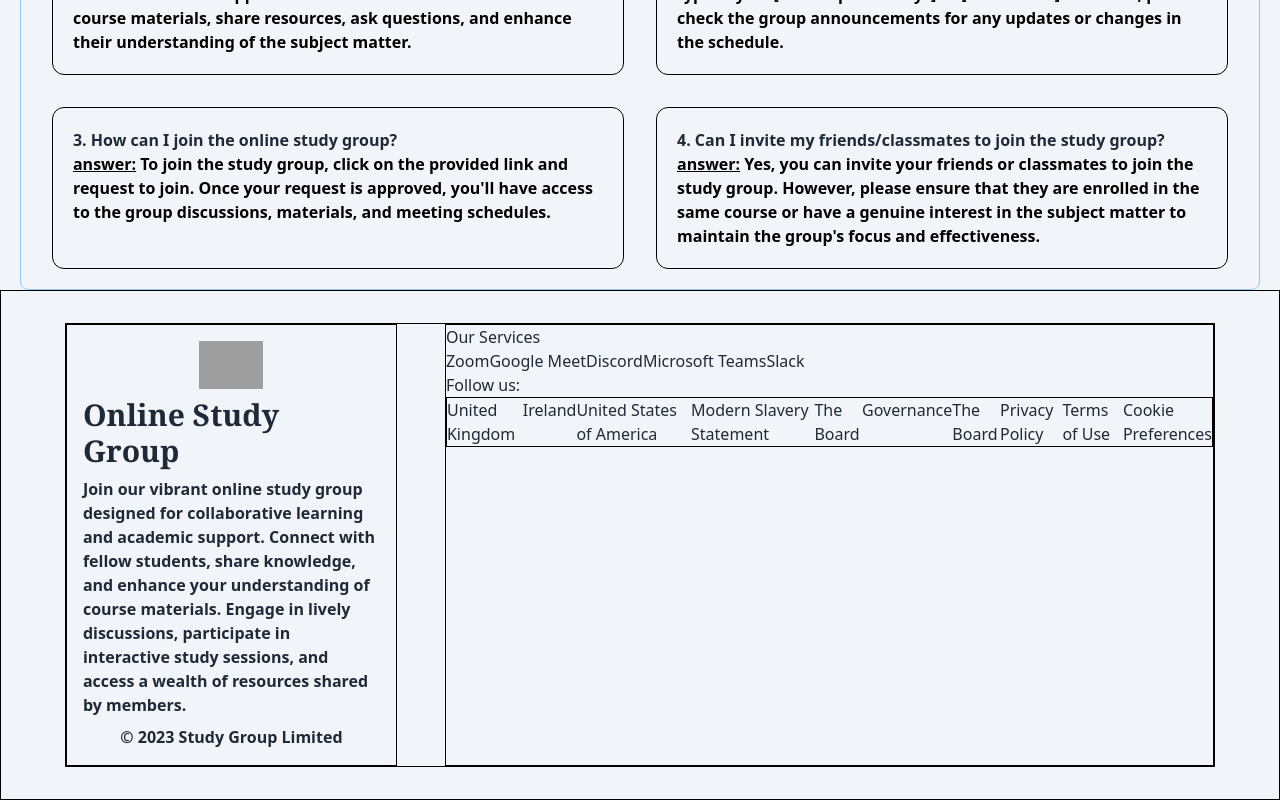
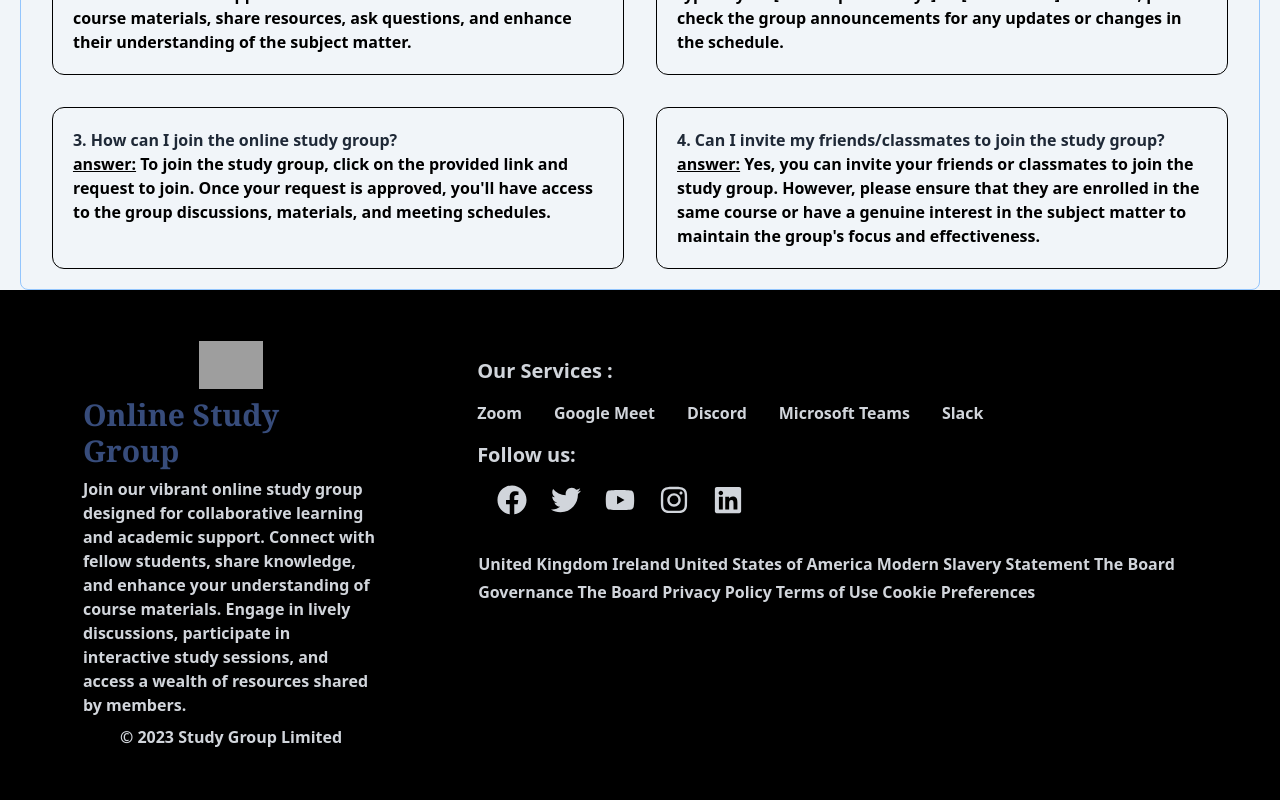
Before and after one commit to swapno92/Online-Group-Study, a React (Vite) app: page / in a window 1280 px wide. Shown: the part 1454-2254 px from the top of the page. Built offline with nearby package versions, Linux system fonts and the light colour scheme; grey boxes are pictures that could not be loaded.

Commit message:
first commit

```diff
--- a/src/components/Footer.jsx
+++ b/src/components/Footer.jsx
@@ -1,29 +1,35 @@
 // import React from 'react';
+import { FaFacebook, FaInstagram, FaLinkedin, FaTwitter, FaYoutube } from 'react-icons/fa';
+
 
 const Footer = () => {
     return (
-        <div className="line py-8">
-            <div className="line w-[90%] mx-auto md:flex gap-12">
+        <div className="line py-8 bg-black text-gray-300">
+            <div className="line w-[90%] mx-auto md:flex gap-12 ">
                 <div className="line w-[30%] p-4 flex flex-col items-center space-y-2">
                     <img src="https://i.ibb.co/9r69Pbm/logo2.png" alt="" className="w-16" />
-                    <h2 className="font-bold font-serif text-3xl from-stone-400">Online Study Group</h2>
+                    <h2 className="font-bold font-serif text-3xl text-[#374c7b]">Online Study Group</h2>
                     <p className="font-semibold">Join our vibrant online study group designed for collaborative learning and academic support. Connect with fellow students, share knowledge, and enhance your understanding of course materials. Engage in lively discussions, participate in interactive study sessions, and access a wealth of resources shared by members.</p>
                     <p className="font-semibold mt-4">© 2023 Study Group Limited</p>
                 </div>
-                <div className="line w-[70%]">
-                    <h2>Our Services</h2>
-                    <div className="flex">
+                <div className="line w-[70%] p-8 space-y-4">
+                    <h2 className='font-bold text-xl'>Our Services :</h2>
+                    <div className="flex font-semibold gap-8">
                         <p>Zoom</p>
                         <p>Google Meet</p>
                         <p>Discord</p>
                         <p>Microsoft Teams</p>
                         <p>Slack</p>
                     </div>
-                    <h2>Follow us:</h2>
-                    <div>
-
+                    <h2 className='font-bold text-xl'>Follow us:</h2>
+                    <div className='flex flex-wrap lg:w-full  mx-auto  gap-6 ml-5 '>
+                        <FaFacebook className='text-3xl  '></FaFacebook>
+                        <FaTwitter className='text-3xl'></FaTwitter>
+                        <FaYoutube className='text-3xl'></FaYoutube>
+                        <FaInstagram className='text-3xl'></FaInstagram>
+                        <FaLinkedin className='text-3xl'></FaLinkedin>
                     </div>
-                    <div className="flex line">
+                    <div className=" line font-semibold gap-1 pt-5 flex flex-wrap">
                         <p>United Kingdom</p>
                         <p>Ireland</p>
                         <p>United States of America</p>
```
